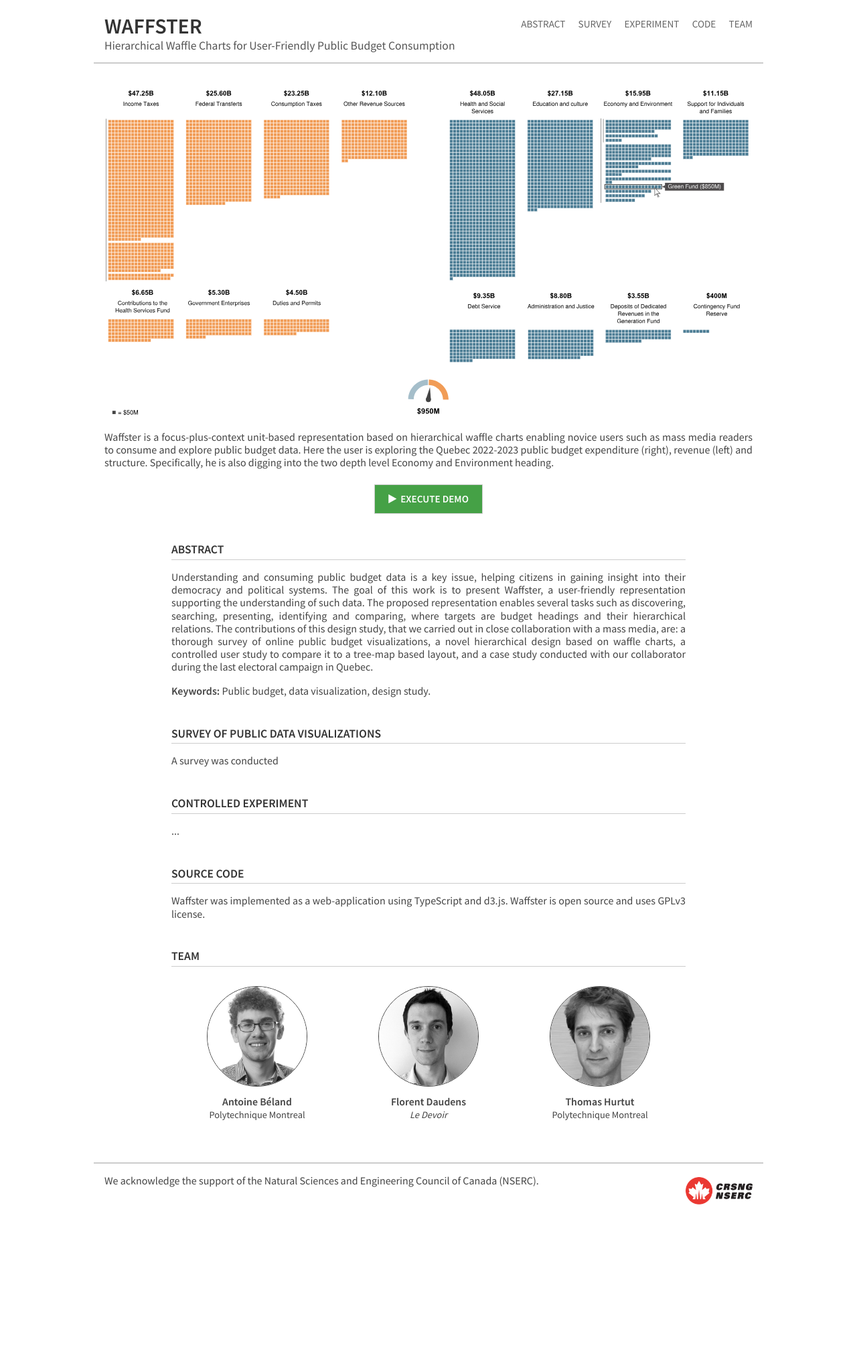
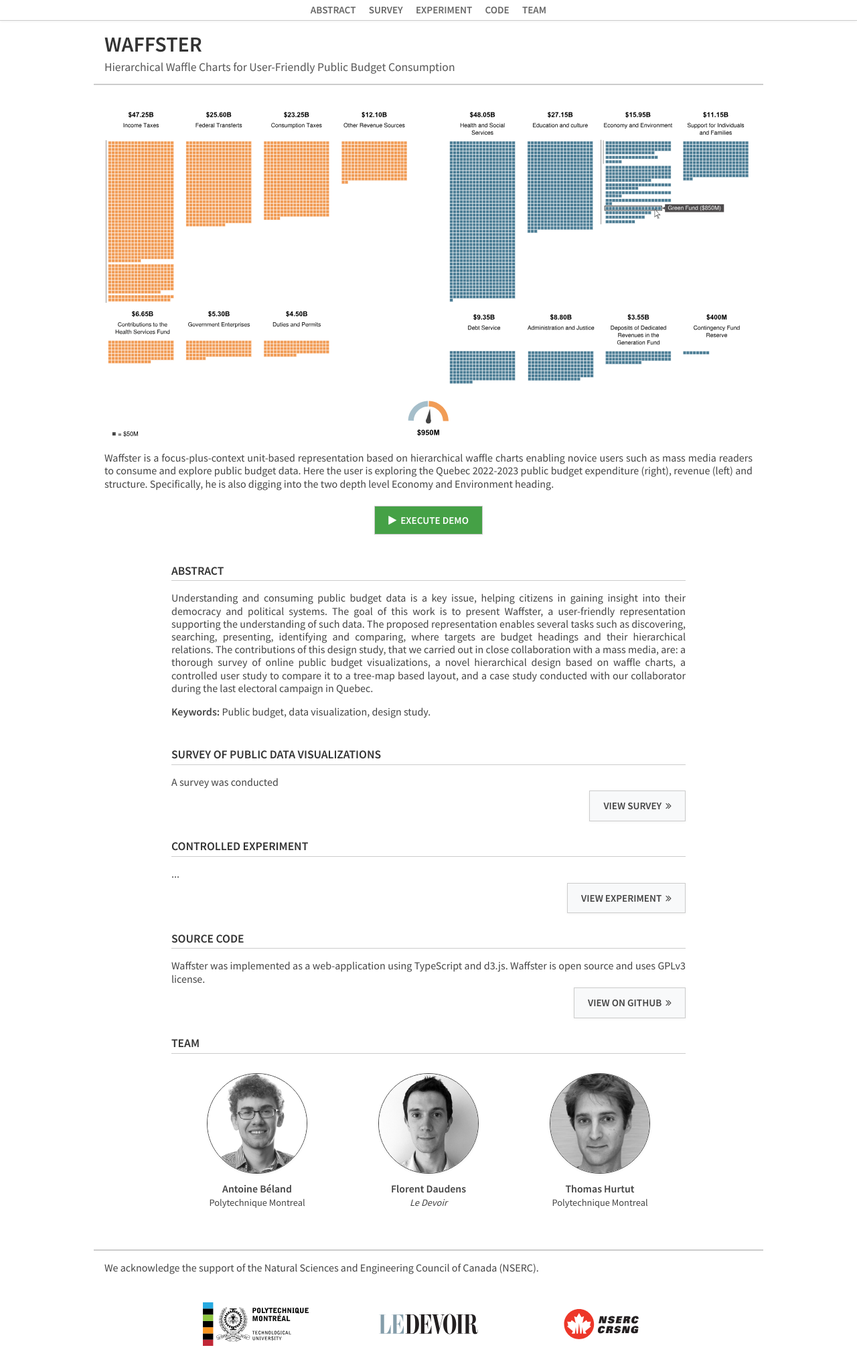
Before and after one commit to antoinebeland/waffster, a plain HTML site: page index.html in a window 1280 px wide. Shown: the whole page at 67% size. Before the commit the page ends 1827 px from the top, so only its background shows below. Drawn offline with Linux system fonts and the light colour scheme.

Commit message:
Added partners. Improved stylesheet and mobile navigation.

```diff
--- a/assets/styles/style.css
+++ b/assets/styles/style.css
@@ -1,6 +1,13 @@
 /* ===== General ===== */
 * {
   box-sizing: border-box;
+}
+
+:target {
+  display: block;
+  position: relative;
+  top: -40px;
+  visibility: hidden;
 }
 
 body {
@@ -32,13 +39,14 @@ figcaption {
 }
 
 .wrapper {
-  max-width: 1000px;
+  max-width: 1020px;
+  padding: 0 10px;
   margin: auto;
 }
 
 .content {
   display: flex;
-  width: 80%;
+  max-width: 80%;
   margin: auto;
   flex-wrap: wrap;
   clear: both;
@@ -48,17 +56,25 @@ figcaption {
   padding: 12px 20px;
   margin-top: 1.5em;
   border: 1px solid #ccc;
-  color: white;
-  background-color: #45a146;
+  color: #444;
+  background-color: #f8f9fa;
   font-size: 0.95em;
   font-weight: 600;
+  text-decoration: none;
   text-transform: uppercase;
   transition: opacity ease-out 0.2s;
   cursor: pointer;
+  box-shadow: 0 1px 4px rgba(0,0,0,.05);
 }
 
 .btn:hover {
   opacity: 0.8;
+}
+
+.btn.green {
+  border: 1px solid #ccc;
+  color: white;
+  background-color: #45a146;
 }
 
 .pull-right {
@@ -68,12 +84,13 @@ figcaption {
 /* ===== Header ===== */
 header {
   padding: 0 1em;
+  margin-top: 3em;
   margin-bottom: 2em;
   border-bottom: 2px solid #ccc;
 }
 
 header h1 {
-  margin-bottom: 0;
+  margin-bottom: 5px;
   color: #333;
 }
 
@@ -82,6 +99,17 @@ header h2 {
   font-size: 1.1em;
   font-weight: normal;
   color: #555;
+}
+
+nav {
+  position: fixed;
+  top: 0;
+  width: 100%;
+  border-bottom: 1px solid #ccc;
+  background-color: white;
+  text-align: center;
+  box-shadow: 0 1px 4px rgba(0,0,0,.05);
+  z-index: 1;
 }
 
 nav ul {
@@ -102,6 +130,7 @@ nav a {
   line-height: 2em;
   color: #666;
   font-size: 0.95em;
+  font-weight: 600;
   text-decoration: none;
   text-transform: uppercase;
 }
@@ -113,7 +142,7 @@ nav a:hover {
 
 /* ===== Main Content ===== */
 main {
-  margin-bottom: 2em;
+  margin-bottom: 1em;
 }
 
 main article {
@@ -149,12 +178,13 @@ main article > h1 {
 .team {
   display: flex;
   padding: 0;
-  margin-top: 2em;
   font-size: 0.9em;
   text-align: center;
+  flex-wrap: wrap;
 }
 
 .team li {
+  margin: 15px;
   list-style: none;
   flex: 1;
 }
@@ -178,6 +208,7 @@ main article > h1 {
   filter: grayscale(100%);
   object-fit: cover;
   object-position: 50% 50%;
+  box-shadow: 0 1px 4px rgba(0,0,0,.05);
 }
 
 .team li strong {
@@ -189,7 +220,64 @@ main article > h1 {
 footer {
   min-height: 60px;
   padding: 0 1em;
-  margin-bottom: 2em;
+  margin-bottom: 3em;
   border-top: 2px solid #ccc;
   color: #444;
+  text-align: center;
 }
+
+.partners {
+  display: flex;
+  max-width: 80%;
+  padding: 0;
+  margin: 2em auto auto;
+  flex-wrap: wrap;
+}
+
+.partners li {
+  list-style: none;
+  flex: 1;
+}
+
+.partners li:hover {
+  opacity: 0.8;
+  transition: all 0.2s ease-out;
+}
+
+.partners li img {
+  height: 65px;
+  margin: 10px;
+}
+
+/* ===== Mobile ===== */
+@media screen and (max-width: 850px) {
+  :target {
+    top: -35px;
+  }
+
+  nav a {
+    font-size: 0.8em;
+  }
+
+  .content {
+    max-width: 100%;
+  }
+
+  .partners {
+    max-width: 100%;
+  }
+}
+
+@media screen and (max-width: 350px) {
+  :target {
+    top: -25px;
+  }
+
+  nav a {
+    font-size: 0.7em;
+  }
+
+  nav ul > li:not(:last-child) {
+    margin-right: 0.7em;
+  }
+}
--- a/index.html
+++ b/index.html
@@ -3,6 +3,8 @@
 <head>
   <meta charset="UTF-8">
   <title>Waffster: Hierarchical Waffle Charts for User-Friendly Public Budget Consumption</title>
+
+  <meta name="viewport" content="width=device-width, initial-scale=1">
 
   <link href="https://fonts.googleapis.com/css?family=Source+Sans+Pro:400,600,700&display=swap" rel="stylesheet">
   <link rel="stylesheet" href="assets/styles/font-awesome.min.css">
@@ -10,9 +12,7 @@
   <link rel="stylesheet" href="assets/styles/style.css">
 </head>
 <body>
-<div class="wrapper">
-  <header>
-    <nav class="pull-right">
+<nav>
   <ul>
     <li>
       <a href="#abstract">Abstract</a>
@@ -31,6 +31,8 @@
     </li>
   </ul>
 </nav>
+<div class="wrapper">
+  <header>
     <h1>Waffster</h1>
     <h2>Hierarchical Waffle Charts for User-Friendly Public Budget Consumption</h2>
   </header>
@@ -45,10 +47,11 @@
           digging into the two depth level Economy and Environment heading.
         </figcaption>
       </figure>
-      <button class="btn"><i class="fa fa-play"></i>&nbsp; Execute demo</button>
+      <button class="btn green"><i class="fa fa-play"></i>&nbsp; Execute demo</button>
     </article>
     <div class="content">
-      <article id="abstract">
+      <article>
+        <div id="abstract"></div>
         <h1>Abstract</h1>
         <p>
           Understanding and consuming public budget data is a key issue, helping citizens in gaining insight into their
@@ -64,26 +67,40 @@
           <strong>Keywords:</strong> Public budget, data visualization, design study.
         </p>
       </article>
-      <article id="survey">
+      <article>
+        <div id="survey"></div>
         <h1>Survey of Public Data Visualizations</h1>
         <p>
           A survey was conducted
+
+          <a class="btn pull-right" href="https://docs.google.com/spreadsheets/d/1DtKPO3wXqG4YMaVlMugWLBQjfG06Ysn_Ytb-45c5ZkE/edit?usp=sharing">
+            View Survey &nbsp;<i class="fa fa-angle-double-right" aria-hidden="true"></i>
+          </a>
         </p>
       </article>
-      <article id="experiment">
+      <article>
+        <div id="experiment"></div>
         <h1>Controlled Experiment</h1>
         <p>
           ...
+          <a class="btn pull-right" href="#">
+            View Experiment &nbsp;<i class="fa fa-angle-double-right" aria-hidden="true"></i>
+          </a>
         </p>
       </article>
-      <article id="code">
+      <article>
+        <div id="code"></div>
         <h1>Source Code</h1>
         <p>
           Waffster was implemented as a web-application using TypeScript and d3.js.
           Waffster is open source and uses GPLv3 license.
+          <a class="btn pull-right" href="https://github.com/antoinebeland/waffster">
+            View on GitHub &nbsp;<i class="fa fa-angle-double-right" aria-hidden="true"></i>
+          </a>
         </p>
       </article>
-      <article id="team">
+      <article>
+        <div id="team"></div>
         <h1>Team</h1>
         <ul class="team">
           <li>
@@ -112,10 +129,24 @@
     </div>
   </main>
   <footer>
+    <p>We acknowledge the support of the Natural Sciences and Engineering Council of Canada (NSERC).</p>
+    <ul class="partners">
+      <li>
+        <a href="https://www.polymtl.ca/en" target="_blank">
+          <img alt="Polytechnique Montreal" src="assets/images/polymtl.svg">
+        </a>
+      </li>
+      <li>
+        <a href="https://www.ledevoir.com/" target="_blank">
+          <img alt="Le Devoir" src="assets/images/ledevoir.svg">
+        </a>
+      </li>
+      <li>
         <a href="http://www.nserc-crsng.gc.ca/index_eng.asp" target="_blank">
-      <img class="pull-right" alt="NSERC" src="assets/images/nserc.png" style="width: 100px; margin: 20px 0;">
+          <img alt="NSERC" src="assets/images/nserc.svg">
         </a>
-    <p>We acknowledge the support of the Natural Sciences and Engineering Council of Canada (NSERC).</p>
+      </li>
+    </ul>
   </footer>
 </div>
 </body>
```
Also changed, not shown: assets/images/ledevoir.svg (added), assets/images/nserc.svg (added), assets/images/polymtl.svg (added). Lines whose indentation alone changed are shown as unchanged.
